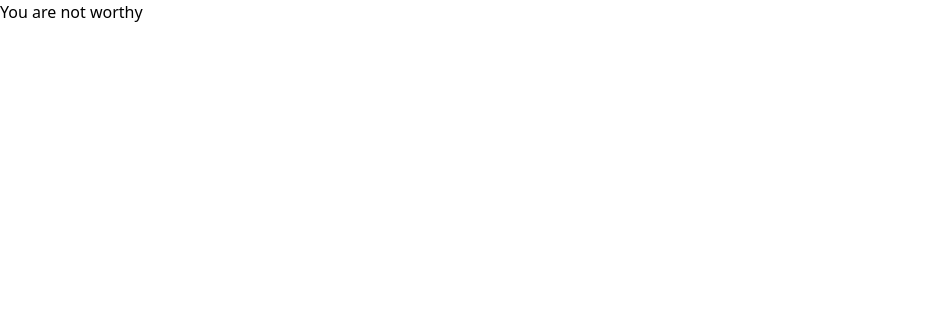
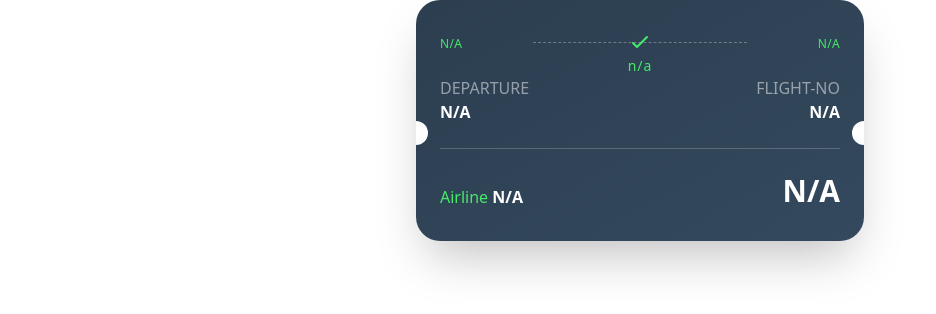
Before and after one commit to Bidyut-Kr-Das/travel-assistance-frontend, a React (Vite) app: page /Flight_card in a window 1280 px wide. Shown: the top 314 px of the page, without its empty margins (0-936 px from the left). Built offline with nearby package versions, Linux system fonts and the light colour scheme.

Commit message:
drop and card

```diff
--- a/src/App.jsx
+++ b/src/App.jsx
@@ -7,6 +7,7 @@ import { Toaster } from "sonner";
 import LandingPage from "./pages/LandingPage";
 
 import Prediction_page from "./pages/Prediction_page";
+import Flight_card from "./components/Flight_card";
 
 const App = () => {
   return (
@@ -15,6 +16,7 @@ const App = () => {
       <Routes>
         <Route path="/" element={<LandingPage />} />
         <Route path="/prediction" element={<Prediction_page />} />
+        <Route path="/Flight_card" element={<Flight_card />} />
         <Route path="*" element={<h1>You are not worthy</h1>} />
       </Routes>
     </main>
--- a/src/components/Flight_card.jsx
+++ b/src/components/Flight_card.jsx
@@ -9,54 +9,77 @@ const Flight_card = ({
   airline,
   price,
 }) => {
+  // Helper function to safely get the first 3 characters
+  const getShortCode = (city) =>
+    city && typeof city === "string" ? city.slice(0, 3).toUpperCase() : "";
+
   return (
-    <section className="bg-[#5E645F] w-full text-white px-4 rounded-3xl py-10 flex flex-col gap-5 relative">
-      <div className="w-full flex  font-bold text-4xl uppercase tracking-wide relative">
-        <span className="flex-grow flex flex-col gap-2">
-          kol
-          <span className="text-sm font-thin tracking-wide capitalize text-[#45EA69]">
-            Kolkata
+    <div className="bg-gradient-to-br from-[#2C3E50] to-[#34495E] w-full max-w-md mx-auto text-white px-6 rounded-3xl py-8 flex flex-col gap-6 relative shadow-2xl hover:shadow-3xl transition-all duration-300 overflow-hidden transform hover:-translate-y-1">
+      <div className="w-full flex font-bold text-3xl md:text-4xl uppercase tracking-wide relative">
+        <span className="flex-grow flex flex-col gap-1">
+          <span className="transition-all duration-300 hover:scale-105">
+            {getShortCode(source_city)}
+          </span>
+          <span className="text-xs font-light tracking-wide capitalize text-[#45EA69]">
+            {source_city || "N/A"}
           </span>
         </span>
-        <h1 className="w-36 text-sm lowercase flex-grow text-center relative">
-          <img
-            src="/ui/dotted-line.svg"
-            alt=""
-            className="right-0 -mt-4"
-            width={400}
-          />
-          <span className="absolute left-0 right-0 top-4">2.17 hr</span>
-        </h1>
-        <span className="flex-grow flex flex-col text-right gap-2">
-          bng
-          <span className="text-sm font-thin tracking-wide capitalize text-[#45EA69]">
-            Bangalore
+        <span className="w-36 text-sm lowercase flex-grow text-center relative">
+          <div className="absolute inset-0 flex items-center justify-center">
+            <div className="w-full border-t border-dashed border-white/30"></div>
+            <svg
+              xmlns="http://www.w3.org/2000/svg"
+              className="h-6 w-6 text-[#45EA69] absolute"
+              fill="none"
+              viewBox="0 0 24 24"
+              stroke="currentColor"
+            >
+              <path
+                strokeLinecap="round"
+                strokeLinejoin="round"
+                strokeWidth={2}
+                d="M5 13l4 4L19 7"
+              />
+            </svg>
+          </div>
+          <span className="absolute left-0 right-0 top-6 text-[#45EA69] font-medium">
+            {duration || "N/A"}
+          </span>
+        </span>
+        <span className="flex-grow flex flex-col text-right gap-1">
+          <span className="transition-all duration-300 hover:scale-105">
+            {getShortCode(destination_city)}
+          </span>
+          <span className="text-xs font-light tracking-wide capitalize text-[#45EA69]">
+            {destination_city || "N/A"}
           </span>
         </span>
       </div>
-      <div className=" flex justify-between ">
+      <div className="flex justify-between text-sm md:text-base">
         <span>
-          <div className="uppercase text-white/40">Departure</div>
-          <div>Evening</div>
+          <div className="uppercase text-white/50">Departure</div>
+          <div className="font-semibold">{departure_time || "N/A"}</div>
         </span>
         <span className="text-right">
-          <div className="uppercase text-white/30">Flight-no</div>
-          <div>6E-634</div>
+          <div className="uppercase text-white/50">Flight-no</div>
+          <div className="font-semibold">{flight_no || "N/A"}</div>
         </span>
       </div>
-      <hr />
-      <span className="bg-[#1D1D1F] aspect-square w-6 rounded-full absolute top-44 -left-3"></span>
-      <span className="bg-[#1D1D1F] aspect-square w-6 rounded-full absolute top-44 -right-3"></span>
-      <div className="w-full flex justify-between">
-        <span className="">
-          <span className="text-[#45EA69]">Airline </span>SpiceJet
+      <hr className="border-white/20" />
+      <div className="w-full flex justify-between items-end">
+        <span className="text-sm md:text-base">
+          <span className="text-[#45EA69] font-medium">Airline </span>
+          <span className="font-semibold">{airline || "N/A"}</span>
         </span>
-        <span>
-          {/* price */}
-          <span className="text-2xl font-bold">₹6134</span>
+        <span className="text-right">
+          <span className="text-2xl md:text-3xl font-bold">
+            {price ? `₹${price}` : "N/A"}
+          </span>
         </span>
       </div>
-    </section>
+      <div className="absolute top-1/2 -left-3 w-6 h-6 bg-white rounded-full"></div>
+      <div className="absolute top-1/2 -right-3 w-6 h-6 bg-white rounded-full"></div>
+    </div>
   );
 };
 
--- a/src/pages/LandingPage.jsx
+++ b/src/pages/LandingPage.jsx
@@ -1,4 +1,4 @@
-import React, { useState, useEffect } from "react";
+import React, { useState, useEffect, useRef } from "react";
 import { FiCalendar, FiClock } from "react-icons/fi";
 import { FaPlaneDeparture, FaPlaneArrival } from "react-icons/fa";
 import DatePicker from "react-datepicker";
@@ -21,11 +21,48 @@ const LandingPage = () => {
   });
 
   const [backgroundLoaded, setBackgroundLoaded] = useState(false);
+  const [sourceSuggestions, setSourceSuggestions] = useState([]);
+  const [destSuggestions, setDestSuggestions] = useState([]);
+  const [showSourceSuggestions, setShowSourceSuggestions] = useState(false);
+  const [showDestSuggestions, setShowDestSuggestions] = useState(false);
+
+  const sourceRef = useRef(null);
+  const destRef = useRef(null);
+
+  const states = [
+    "Kolkata",
+    "Mumbai",
+    "Delhi",
+    "Chennai",
+    "Bangalore",
+    "Hyderabad",
+    "Pune",
+    "Ahmedabad",
+    "Jaipur",
+    "Lucknow",
+    "Chandigarh",
+    "Bhopal",
+  ];
 
   useEffect(() => {
-    // Trigger the background transition after a short delay
     const timer = setTimeout(() => setBackgroundLoaded(true), 500);
     return () => clearTimeout(timer);
+  }, []);
+
+  useEffect(() => {
+    const handleClickOutside = (event) => {
+      if (sourceRef.current && !sourceRef.current.contains(event.target)) {
+        setShowSourceSuggestions(false);
+      }
+      if (destRef.current && !destRef.current.contains(event.target)) {
+        setShowDestSuggestions(false);
+      }
+    };
+
+    document.addEventListener("mousedown", handleClickOutside);
+    return () => {
+      document.removeEventListener("mousedown", handleClickOutside);
+    };
   }, []);
 
   const fadeIn = {
@@ -33,7 +70,6 @@ const LandingPage = () => {
     visible: { opacity: 1, y: 0 },
   };
 
-  //method to send the data to server(flask)
   const sendData = async () => {
     const response = await apiKey.post("/predict", {
       source_city: form.source,
@@ -47,6 +83,35 @@ const LandingPage = () => {
     console.log(response);
   };
 
+  const handleSourceChange = (e) => {
+    const value = e.target.value;
+    setForm({ ...form, source: value });
+    const filteredSuggestions = states.filter((state) =>
+      state.toLowerCase().startsWith(value.toLowerCase())
+    );
+    setSourceSuggestions(filteredSuggestions);
+    setShowSourceSuggestions(true);
+  };
+
+  const handleDestChange = (e) => {
+    const value = e.target.value;
+    setForm({ ...form, destination: value });
+    const filteredSuggestions = states.filter((state) =>
+      state.toLowerCase().startsWith(value.toLowerCase())
+    );
+    setDestSuggestions(filteredSuggestions);
+    setShowDestSuggestions(true);
+  };
+
+  const handleSuggestionClick = (suggestion, field) => {
+    setForm({ ...form, [field]: suggestion });
+    if (field === "source") {
+      setShowSourceSuggestions(false);
+    } else {
+      setShowDestSuggestions(false);
+    }
+  };
+
   return (
     <div
       className={`min-h-screen flex flex-col items-center justify-center px-4 py-8 overflow-hidden transition-all duration-2000 ease-in-out ${
@@ -58,7 +123,6 @@ const LandingPage = () => {
       <form
         onSubmit={(e) => {
           e.preventDefault();
-          // console.log(form);
           toast.promise(sendData, {
             loading: "Predicting...",
             success: "Prediction Successful",
@@ -71,7 +135,7 @@ const LandingPage = () => {
           initial="hidden"
           animate="visible"
           variants={fadeIn}
-          transition={{ duration: 0.5, delay: 1 }} // Delay the content fade-in
+          transition={{ duration: 0.5, delay: 1 }}
         >
           <motion.h1
             className="text-4xl font-bold mb-8 text-center text-blue-300"
@@ -92,6 +156,7 @@ const LandingPage = () => {
                 className="relative"
                 variants={fadeIn}
                 transition={{ duration: 0.3, delay: 1.6 }}
+                ref={sourceRef}
               >
                 <label
                   htmlFor="from"
@@ -105,19 +170,40 @@ const LandingPage = () => {
                     id="from"
                     type="text"
                     value={form.source}
-                    onChange={(e) =>
-                      setForm({ ...form, source: e.target.value })
-                    }
+                    onChange={handleSourceChange}
                     placeholder="Enter origin"
                     className="bg-transparent text-white placeholder-gray-400 outline-none w-full"
                   />
                 </div>
+                {showSourceSuggestions && sourceSuggestions.length > 0 && (
+                  <ul
+                    className="absolute z-10 w-full bg-gray-700 mt-1 rounded-lg shadow-lg overflow-y-auto"
+                    style={{
+                      maxHeight: "150px",
+                      width: "100%",
+                      scrollbarWidth: "thin",
+                    }}
+                  >
+                    {sourceSuggestions.map((suggestion, index) => (
+                      <li
+                        key={index}
+                        className="px-4 py-2 hover:bg-gray-600 cursor-pointer text-white"
+                        onClick={() =>
+                          handleSuggestionClick(suggestion, "source")
+                        }
+                      >
+                        {suggestion}
+                      </li>
+                    ))}
+                  </ul>
+                )}
               </motion.div>
               {/* To Input */}
               <motion.div
                 className="relative"
                 variants={fadeIn}
                 transition={{ duration: 0.3, delay: 1.8 }}
+                ref={destRef}
               >
                 <label
                   htmlFor="to"
@@ -131,13 +217,33 @@ const LandingPage = () => {
                     id="to"
                     type="text"
                     value={form.destination}
-                    onChange={(e) =>
-                      setForm({ ...form, destination: e.target.value })
-                    }
+                    onChange={handleDestChange}
                     placeholder="Enter destination"
                     className="bg-transparent text-white placeholder-gray-400 outline-none w-full"
                   />
                 </div>
+                {showDestSuggestions && destSuggestions.length > 0 && (
+                  <ul
+                    className="absolute z-10 w-full bg-gray-700 mt-1 rounded-lg shadow-lg overflow-y-auto"
+                    style={{
+                      maxHeight: "150px",
+                      width: "100%",
+                      scrollbarWidth: "thin",
+                    }}
+                  >
+                    {destSuggestions.map((suggestion, index) => (
+                      <li
+                        key={index}
+                        className="px-4 py-2 hover:bg-gray-600 cursor-pointer text-white"
+                        onClick={() =>
+                          handleSuggestionClick(suggestion, "destination")
+                        }
+                      >
+                        {suggestion}
+                      </li>
+                    ))}
+                  </ul>
+                )}
               </motion.div>
               {/* Date and Time Pickers */}
               <motion.div
@@ -197,7 +303,7 @@ const LandingPage = () => {
               transition={{ duration: 0.3, delay: 2.2 }}
               type="submit"
             >
-              <span className="relative z-10">Find Best Flights</span>
+              <span className="relative z-auto">Find Best Flights</span>
               <span className="absolute inset-0 h-full w-full bg-blue-400 transform scale-x-0 group-hover:scale-x-100 transition-transform origin-left duration-300 ease-out"></span>
             </motion.button>
           </motion.div>
```
Also changed, not shown: public/earth-texture.jpg (added).
